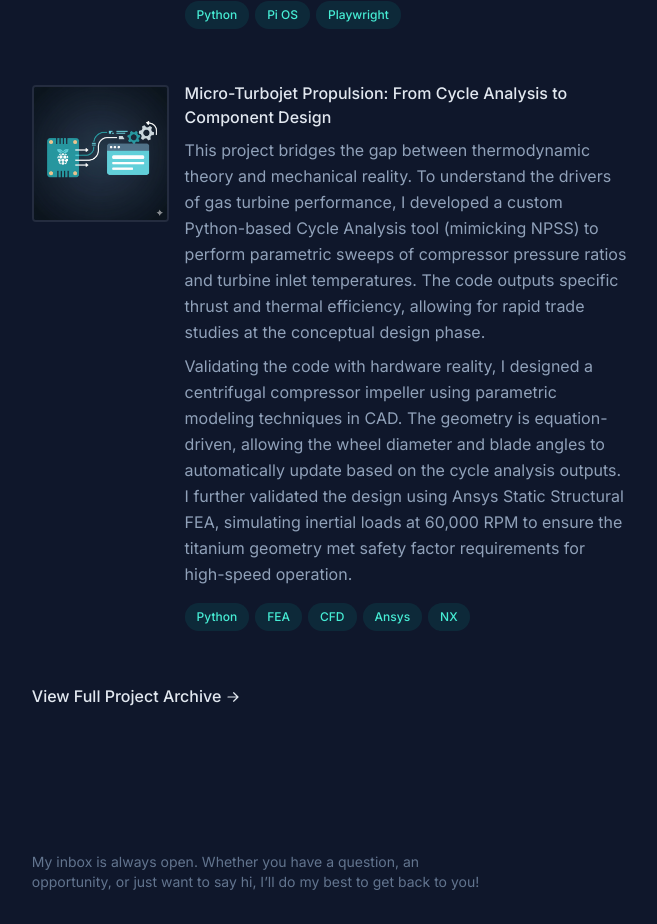
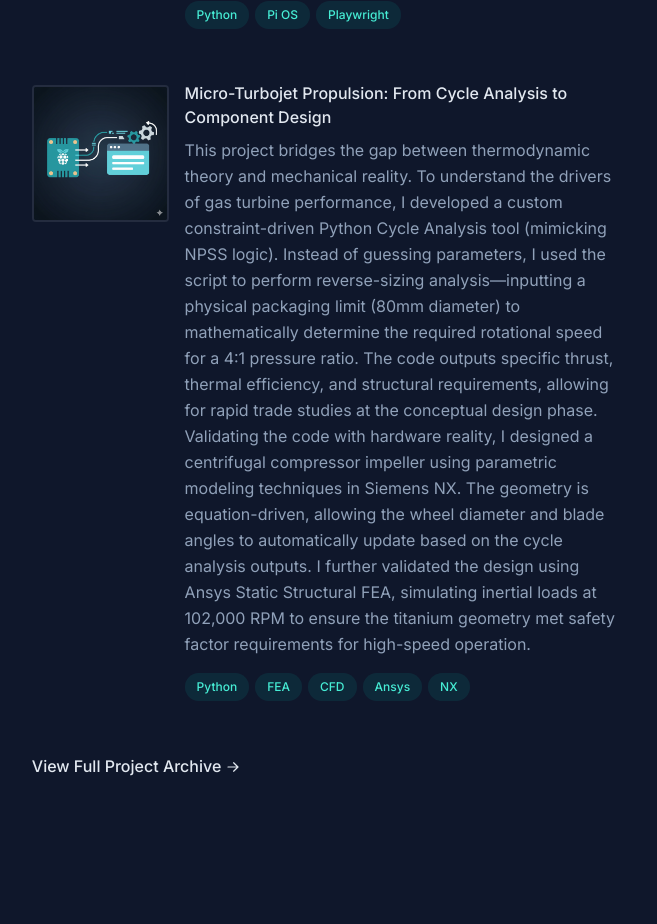
Before and after one commit to jeffrewh/jeffrey_huang, a Next.js app: page / in a window 1280 px wide. Shown: the part 2040-2964 px from the top of the page, without its empty margins (557-1214 px from the left). Built offline with nearby package versions, Linux system fonts and the light colour scheme.

Commit message:
fixed blurb turbine

```diff
--- a/src/app/page.tsx
+++ b/src/app/page.tsx
@@ -491,22 +491,23 @@ export default function Home() {
                         This project bridges the gap between thermodynamic
                         theory and mechanical reality. To understand the drivers
                         of gas turbine performance, I developed a custom
-                        Python-based Cycle Analysis tool (mimicking NPSS) to
-                        perform parametric sweeps of compressor pressure ratios
-                        and turbine inlet temperatures. The code outputs
-                        specific thrust and thermal efficiency, allowing for
-                        rapid trade studies at the conceptual design phase.
-                      </p>
-                      <p className="mt-2 text-base text-slate-400 leading-relaxed">
-                        Validating the code with hardware reality, I designed a
-                        centrifugal compressor impeller using parametric
-                        modeling techniques in CAD. The geometry is
-                        equation-driven, allowing the wheel diameter and blade
-                        angles to automatically update based on the cycle
-                        analysis outputs. I further validated the design using
-                        Ansys Static Structural FEA, simulating inertial loads
-                        at 60,000 RPM to ensure the titanium geometry met safety
-                        factor requirements for high-speed operation.
+                        constraint-driven Python Cycle Analysis tool (mimicking
+                        NPSS logic). Instead of guessing parameters, I used the
+                        script to perform reverse-sizing analysis—inputting a
+                        physical packaging limit (80mm diameter) to
+                        mathematically determine the required rotational speed
+                        for a 4:1 pressure ratio. The code outputs specific
+                        thrust, thermal efficiency, and structural requirements,
+                        allowing for rapid trade studies at the conceptual
+                        design phase. Validating the code with hardware reality,
+                        I designed a centrifugal compressor impeller using
+                        parametric modeling techniques in Siemens NX. The
+                        geometry is equation-driven, allowing the wheel diameter
+                        and blade angles to automatically update based on the
+                        cycle analysis outputs. I further validated the design
+                        using Ansys Static Structural FEA, simulating inertial
+                        loads at 102,000 RPM to ensure the titanium geometry met
+                        safety factor requirements for high-speed operation.
                       </p>
                       <ul
                         className="mt-2 flex flex-wrap"
```
